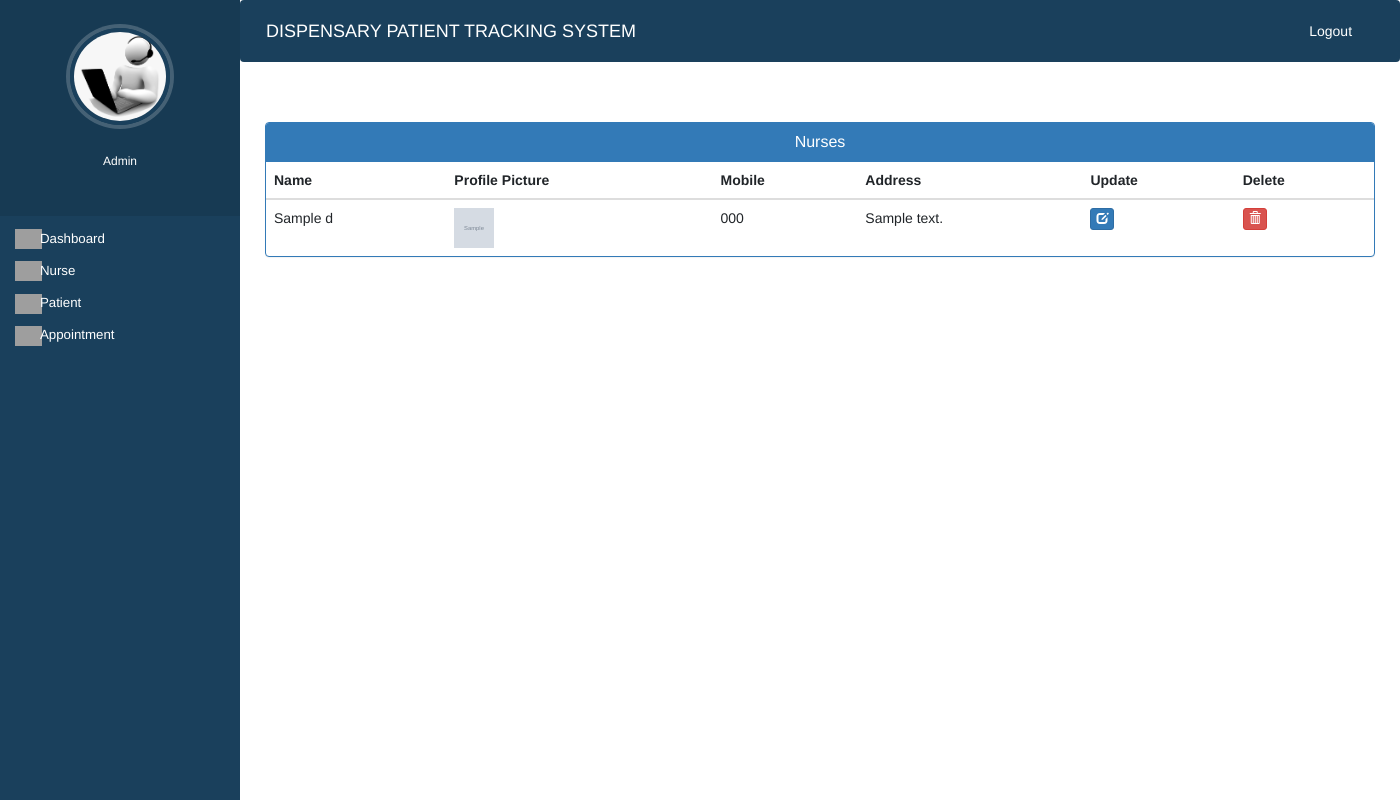
After one commit to Julzpeter/dispensary-kapsiya, a Django app: template kapsiya/templates/admin_view_doctor.html in a window 1400 px wide. The commit adds this page. Run offline with Django 3.2, Linux system fonts and the light colour scheme; tables that the repository leaves empty hold one stand-in row (values such as "Sample post"); the template is opened without the code that fills it: values that come from a table or form of the project are taken from there, most other values are stand-ins (such as "Sample title", 1, 10 or a date in 2020); grey boxes marked "Sample" are stand-in pictures; some libraries are stand-ins or nearby versions; grey boxes are pictures that could not be loaded.

Commit message:
create url, view function and templates for the admin_view_doctor

```diff
--- a/dispensary/urls.py
+++ b/dispensary/urls.py
@@ -35,7 +35,9 @@ urlpatterns = [
     path('admin-dashboard', views.admin_dashboard_view,name='admin-dashboard'),
     #url for the side bar for the doctor
     path('admin-doctor', views.admin_doctor_view, name='admin-doctor'),
-     #url for the side bar for the patient
+    path('admin-view-doctor', views.admin_view_doctor_view, name='admin-view-doctor'),
+
+    #url for the side bar for the patient
     path('admin-patient', views.admin_patient_view, name='admin-patient'),
     #url for the side bar for the appointment
     path('admin-appointment',views.admin_appointment_view, name='admin-appointment'),
--- a/kapsiya/templates/admin_base.html
+++ b/kapsiya/templates/admin_base.html
@@ -224,7 +224,7 @@
     </header>
     <ul>
       <li tabindex="0" class="icon-dashboard"> <a style="color:white; text-decoration:none;" href="/admin-dashboard"><span>Dashboard</span></a> </li>
-      <li tabindex="0" class="icon-customers"> <a style="color:white; text-decoration:none;" href="/admin-doctor"><span>Doctor</span></a></li>
+      <li tabindex="0" class="icon-customers"> <a style="color:white; text-decoration:none;" href="/admin-doctor"><span>Nurse</span></a></li>
       <li tabindex="0" class="icon-users"> <a style="color:white; text-decoration:none;" href="/admin-patient"><span>Patient</span></a></li>
       <li tabindex="0" class="icon-calendar"> <a style="color:white; text-decoration:none;" href="/admin-appointment"><span>Appointment</span></a></li>
     </ul>
--- a/kapsiya/templates/admin_patient.html
+++ b/kapsiya/templates/admin_patient.html
@@ -85,7 +85,7 @@
             <div class="card bg-c-blue order-card">
               <div class="card-block">
                 <a href="/admin-view-patient">
-                  <h6 class="m-b-20">Patient Record</h6>
+                  <h6 class="m-b-20">Patient's Record</h6>
                 </a>
                 <br>
                 <h2 class="text-right"><i class="fas fa-user-injured f-left"></i></h2>
@@ -98,7 +98,7 @@
             <div class="card bg-c-green order-card">
               <div class="card-block">
                 <a href="/admin-add-patient">
-                  <h6 class="m-b-20">Admit Patient</h6>
+                  <h6 class="m-b-20">Register Patient</h6>
                 </a>
                 <br>
                 <h2 class="text-right"><i class="fas fa-user-plus f-left"></i></h2>
--- /dev/null
+++ b/kapsiya/templates/admin_view_doctor.html
@@ -0,0 +1,59 @@
+{% extends 'admin_base.html' %}
+{% block content %}
+{%load static%}
+
+<head>
+  <link href="//netdna.bootstrapcdn.com/bootstrap/3.0.0/css/bootstrap.min.css" rel="stylesheet" id="bootstrap-css">
+  <script src="//netdna.bootstrapcdn.com/bootstrap/3.0.0/js/bootstrap.min.js"></script>
+  <script src="//code.jquery.com/jquery-1.11.1.min.js"></script>
+
+  <style media="screen">
+    a:link {
+      text-decoration: none;
+    }
+
+    h6 {
+      text-align: center;
+    }
+
+    .row {
+      margin: 100px;
+    }
+  </style>
+</head>
+
+<div class="container">
+  <div class="panel panel-primary">
+    <div class="panel-heading">
+      <h6 class="panel-title">Nurses</h6>
+    </div>
+    <table class="table table-hover" id="dev-table">
+      <thead>
+        <tr>
+
+          <th>Name</th>
+          <th>Profile Picture</th>
+          <th>Mobile</th>
+          <th>Address</th>
+          <th>Update</th>
+          <th>Delete</th>
+        </tr>
+      </thead>
+      {% for n in nurses %}
+      <tr>
+
+        <td> {{d.get_name}}</td>
+        <td> <img src="{% static d.profile_pic.url %}" alt="Profile Pic" height="40px" width="40px" /></td>
+        <td>{{d.mobile}}</td>
+        <td>{{d.address}}</td>
+
+        <td><a class="btn btn-primary btn-xs" href="{% url 'update-doctor' d.id  %}"><span class="glyphicon glyphicon-edit"></span></a></td>
+        <td><a class="btn btn-danger btn-xs" href="{% url 'delete-doctor-from-hospital' d.id  %}"><span class="glyphicon glyphicon-trash"></span></a></td>
+      </tr>
+      {% endfor %}
+    </table>
+  </div>
+</div>
+
+
+{% endblock content %}
--- a/kapsiya/views.py
+++ b/kapsiya/views.py
@@ -112,6 +112,12 @@ def admin_dashboard_view(request):
 def admin_doctor_view(request):
     return render(request, 'admin_doctor.html')
 
+#view for the nurses's record, register nurse and approve nurse cards
+@login_required(login_url='adminlogin')
+@user_passes_test(is_admin)
+def admin_view_doctor_view(request):
+    nurses = models.Nurse.objects.all().filter(status=True)
+    return render(request, 'admin_view_doctor.html', {'nurses':nurses})
 
 @login_required(login_url='adminlogin')
 @user_passes_test(is_admin)
```
